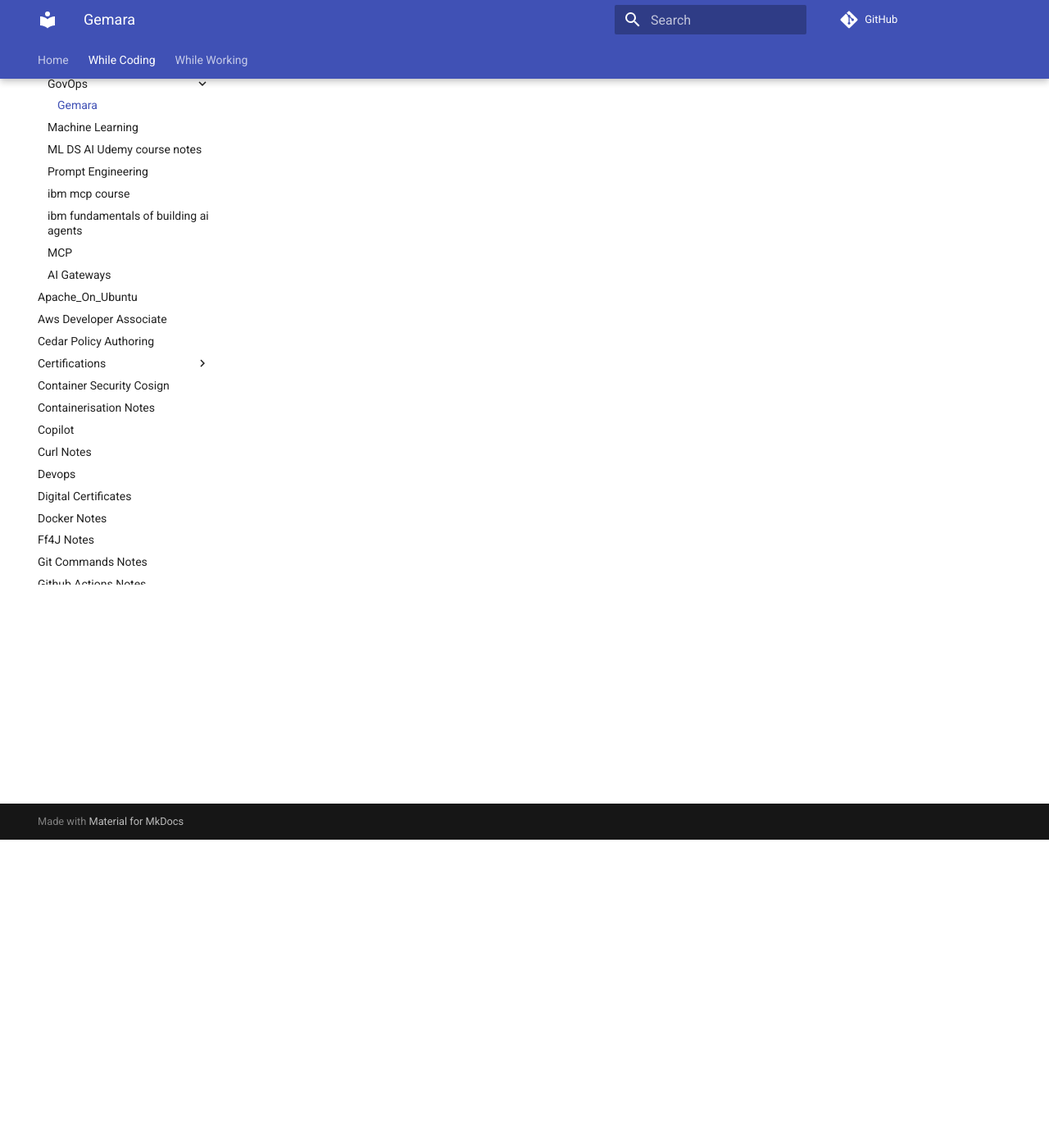
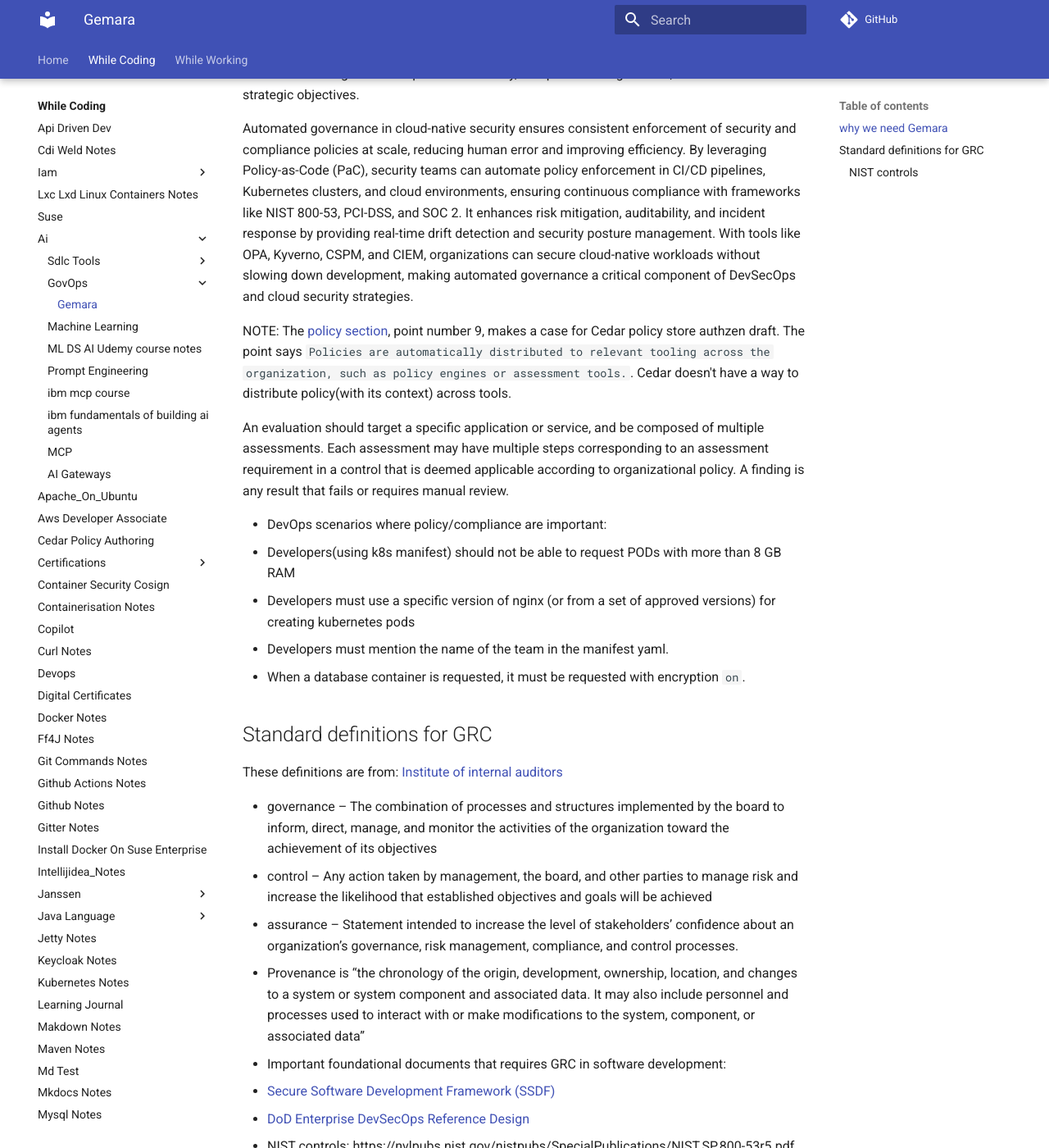
Before and after one commit to ossdhaval/mysite, an MkDocs documentation site: the page built from source/while-coding/ai/govops/gemara.md, in a window 1280 px wide and 1400 px high, scrolled down 376 px. Shown: the whole window at 82% size. Built offline with MkDocs 1.6.1 and Material for MkDocs 9.7.7, drawn with Linux system fonts in a browser that asks for light colours; comment, search, counter and statistics services are not loaded; some of the changed text lies outside the part shown.

Commit message:
Update gemara.md

````diff
--- a/source/while-coding/ai/govops/gemara.md
+++ b/source/while-coding/ai/govops/gemara.md
@@ -1,3 +1,76 @@
 # Gemara
 
 - Policy, Evaluation, Enforcement, and Audit
+
+## why we need Gemara
+
+Automated governance:
+
+Below is from: [CNCF automated governance maturity model](https://tag-security.cncf.io/community/resources/automated-governance-maturity-model/#automated-governance-maturity-model).
+
+Automated governance involves leveraging technology, automation, and data-driven systems to ensure that an organization operates efficiently, complies with regulations, and achieves strategic objectives.
+
+Automated governance in cloud-native security ensures consistent enforcement of security and compliance policies at scale, reducing human error and improving efficiency. By leveraging Policy-as-Code (PaC), security teams can automate policy enforcement in CI/CD pipelines, Kubernetes clusters, and cloud environments, ensuring continuous compliance with frameworks like NIST 800-53, PCI-DSS, and SOC 2. It enhances risk mitigation, auditability, and incident response by providing real-time drift detection and security posture management. With tools like OPA, Kyverno, CSPM, and CIEM, organizations can secure cloud-native workloads without slowing down development, making automated governance a critical component of DevSecOps and cloud security strategies.
+
+
+NOTE:
+The [policy section](https://tag-security.cncf.io/community/resources/automated-governance-maturity-model/#policy), point number 9, makes a case for Cedar policy store authzen draft. The point says `Policies are automatically distributed to relevant tooling across the organization, such as policy engines or assessment tools.`. Cedar doesn't have a way to distribute policy(with its context) across tools.
+
+
+An evaluation should target a specific application or service, and be composed of multiple assessments. Each assessment may have multiple steps corresponding to an assessment requirement in a control that is deemed applicable according to organizational policy. A finding is any result that fails or requires manual review.
+
+- DevOps scenarios where policy/compliance are important:
+  - Developers(using k8s manifest) should not be able to request PODs with more than 8 GB RAM
+  - Developers must use a specific version of nginx (or from a set of approved versions) for creating kubernetes pods
+  - Developers must mention the name of the team in the manifest yaml.
+  - When a database container is requested, it must be requested with encryption `on`.
+
+## Standard definitions for GRC
+
+These definitions are from: [Institute of internal auditors](https://www.theiia.org/globalassets/site/resources/statements-of-position/tlm_assurance_advice_support_effective_gov_en.pdf)
+
+- governance – The combination of processes and structures implemented by the
+board to inform, direct, manage, and monitor the activities of the organization toward
+the achievement of its objectives
+- control – Any action taken by management, the board, and other parties to manage
+risk and increase the likelihood that established objectives and goals will be
+achieved
+- assurance – Statement intended to increase the level of stakeholders’ confidence
+about an organization’s governance, risk management, compliance, and control
+processes.
+
+
+- Provenance is “the chronology of the origin, development, ownership, location, and changes to a system or system component and associated data. It may also include personnel and processes used to interact with or make modifications to the system, component, or associated data”
+
+- Important foundational documents that requires GRC in software development:
+  - [Secure Software Development Framework (SSDF)](https://nvlpubs.nist.gov/nistpubs/SpecialPublications/NIST.SP.800-218.pdf)
+  - [DoD Enterprise DevSecOps Reference Design](https://dodcio.defense.gov/Portals/0/Documents/DoD%20Enterprise%20DevSecOps%20Reference%20Design%20v1.0_Public%20Release.pdf)
+- NIST controls: https://nvlpubs.nist.gov/nistpubs/SpecialPublications/NIST.SP.800-53r5.pdf
+
+### NIST controls
+
+Excerpt to understand `requirement` vs `control`:
+
+```
+It is important to understand the relationship between requirements and controls. For federal
+information security and privacy policies, the term requirement is generally used to refer to
+information security and privacy obligations imposed on organizations. For example, [OMB A130] imposes information security and privacy requirements with which federal agencies must
+comply when managing information resources. The term requirement can also be used in a
+broader sense to refer to an expression of stakeholder protection needs for a particular system
+or organization. Stakeholder protection needs and the corresponding security and privacy
+requirements may be derived from many sources (e.g., laws, executive orders, directives,
+regulations, policies, standards, mission and business needs, or risk assessments). The term
+requirement, as used in this guideline, includes both legal and policy requirements, as well as an
+expression of the broader set of stakeholder protection needs that may be derived from other
+sources.
+
+Controls can be viewed as descriptions of the safeguards and protection capabilities appropriate
+for achieving the particular security and privacy objectives of the organization and reflecting the
+protection needs of organizational stakeholders. Controls are selected and implemented by the
+organization in order to satisfy the system requirements. Controls can include administrative,
+technical, and physical aspects. In some cases, the selection and implementation of a control
+may necessitate additional specification by the organization in the form of derived requirements
+or instantiated control parameter values. The derived requirements and control parameter
+values may be necessary to provide the appropriate level of implementation detail for particular
+controls within the SDLC.
+```
````
